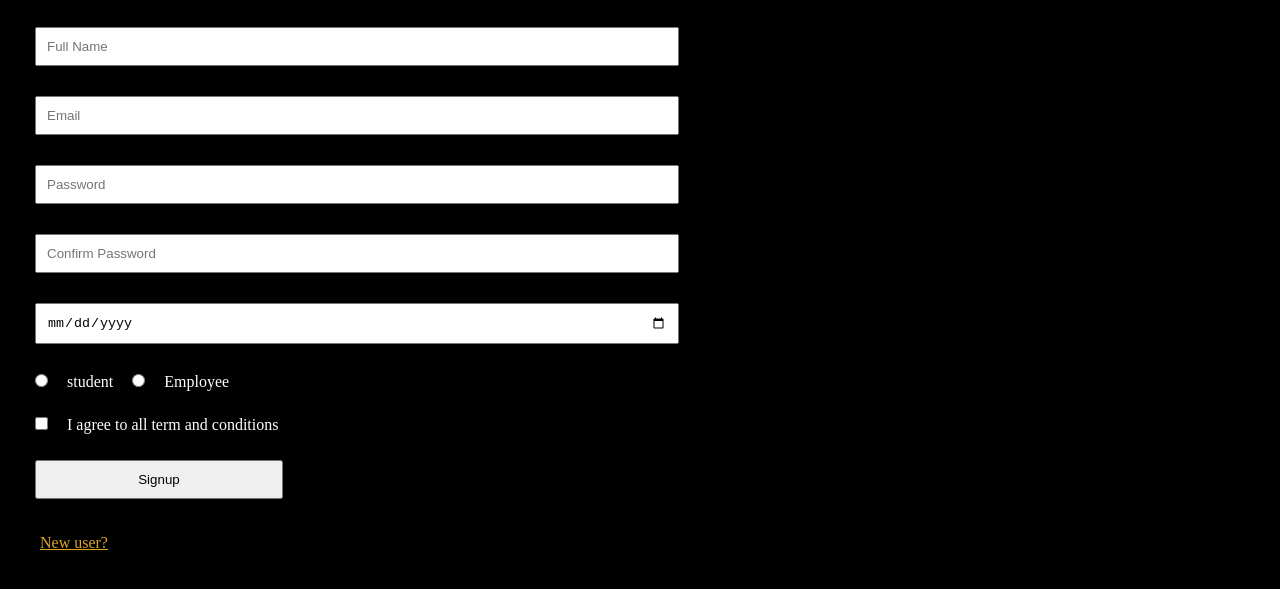
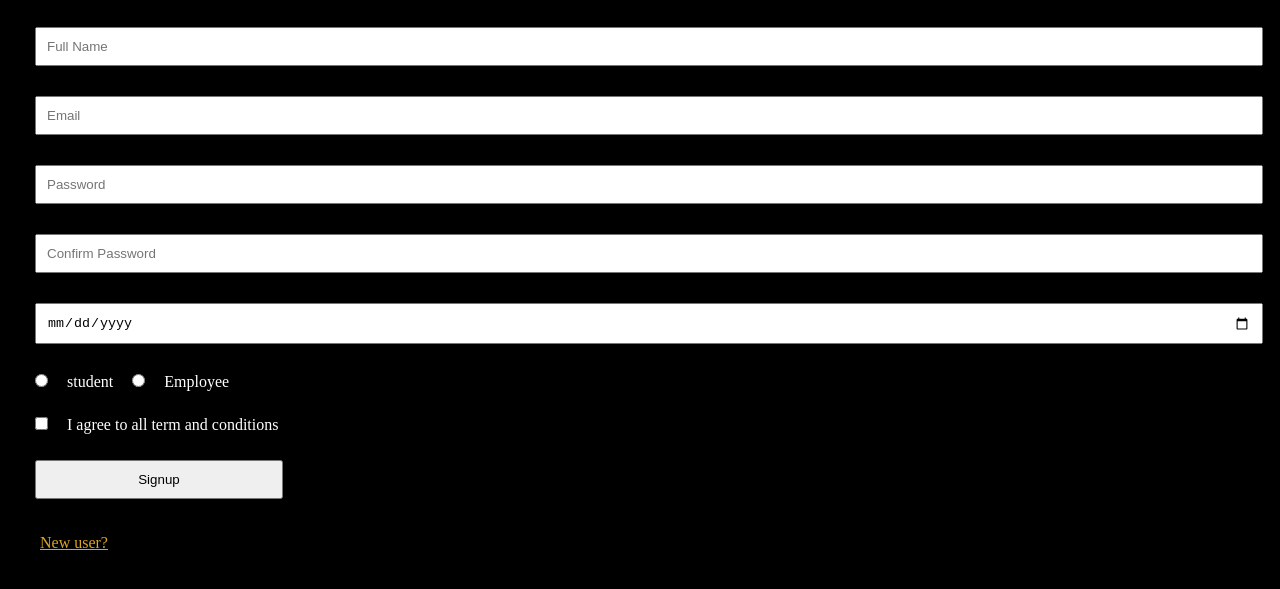
Before and after one commit to Mangeshbodke18/SignUp_AccioJob, a plain HTML site: page index.html in a window 1280 px wide. Shown: the part 143-732 px from the top of the page. Drawn offline with Linux system fonts and the light colour scheme.

Commit message:
a bigger version

```diff
--- a/style.css
+++ b/style.css
@@ -1,3 +1,9 @@
+*{
+    padding: 0px;
+    margin: 0px;
+    box-sizing: border-box;
+}
+
 body{
 
     background-color: black;
@@ -25,11 +31,8 @@ h1{
     margin: 15px;
 
 }
-
-
-
 .one{
-    width: 50%;
+    width: 99%;
 }
 
 header{
@@ -37,7 +40,6 @@ header{
     margin: 10px;
 }
 
-
 footer{
     padding: 10px;
     margin: 10px;
```
